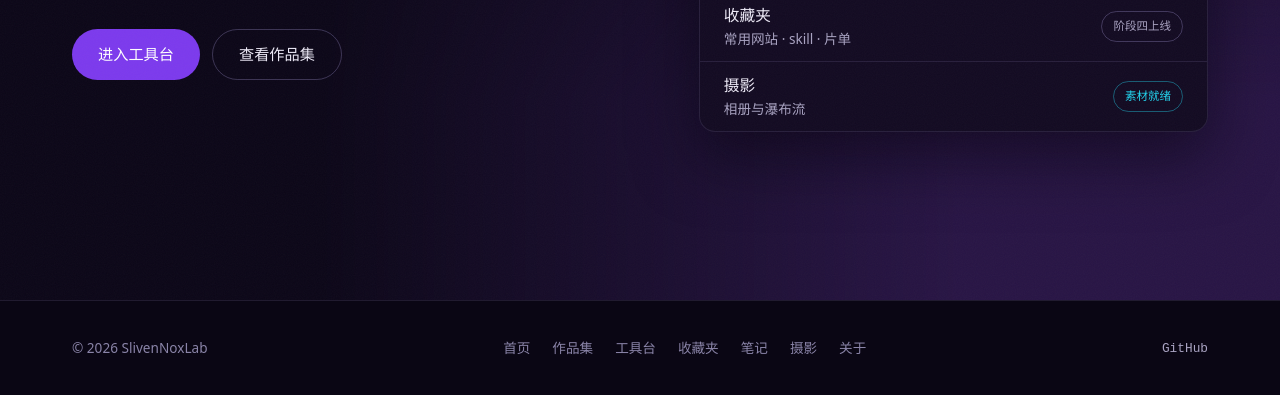
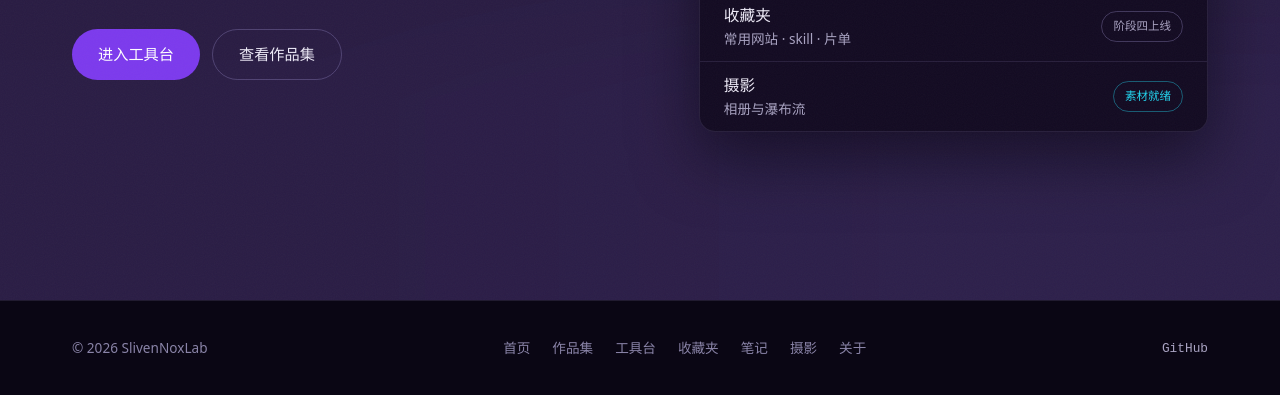
Before and after one commit to Levin-Sun/SlivenNoxLab, an Astro site: page / in a window 1280 px wide. Shown: the part 500-895 px from the top of the page. Built offline with nearby package versions, Linux system fonts and the light colour scheme; Astro itself is replaced by a stand-in of ours.

Commit message:
背景 v3：逆向 Limited 复刻 wisps+beam 极光（WebGL 单 pass）
逆向结论（UnicornStudio 场景 vTTCp5g4cVl9nwjlT56Z，Copy of black hole）：
- 光丝 = 双 voronoi 星点网格 y 压扁 3%，加法混色，缓慢纵向流动 + 闪烁
- 光束 = 中心光环半径 0.285，90° 亮弧 100s 扫掠一周
- 紫色来自 canvas 外层 CSS hue-rotate(90deg)，场景本体是深青色
本实现：两公式合并为原生 WebGL 单 pass（零依赖），补伪 bloom/抖动/暗角，
保留 Limited 定色机制（canvas 上 hue-rotate(90deg)），叠加指针视差与辉光交互。
降级链不变：WebGL → 交互 2D 光斑 → 纯 CSS。标题加隐形暗投影保对比度。

```diff
--- a/src/components/AuroraField.astro
+++ b/src/components/AuroraField.astro
@@ -1,9 +1,12 @@
 ---
-// Hero 紫色光场 —— 全站唯一的氛围动效（PLAN.md 4.1 氛围光效预算）
-// 三层降级：WebGL 极光着色器（可交互：鼠标视差 + 指针辉光跟随）
-//        → Canvas 2D 光斑（同样响应鼠标）→ 纯 CSS 渐变（无 JS 静态兜底）
+// Hero 紫色光场 v3 —— 逆向自参考站 Limited 的 UnicornStudio "black hole" 场景。
+// 原配方（assets.unicorn.studio/embeds/vTTCp5g4cVl9nwjlT56Z）：
+//   wisps 层：双 voronoi 星点网格 y 压扁 3% → 横向光丝，闪烁 + 缓慢纵向流动（加法混色）
+//   beam 层：中心光环 + 90° 亮弧每 100 秒扫掠一周（雷达式）
+//   定色机制：场景渲染深青色，外层 CSS filter: hue-rotate(90deg) 转为品牌紫
+// 本实现把两层合并为单 pass 原生 WebGL 着色器，沿用同一 hue-rotate 定色机制，
+// 并按需求增加指针交互（视差 + 辉光跟随）。降级链：WebGL → 交互式 2D 光斑 → 纯 CSS。
 // 强制切换：?aurora=css | ?aurora=2d
-// 纪律不变：文案区避让、大面积深黑基底、光斑只用品牌紫两族色相。
 ---
 
 <div class="aurora" data-variant="css" aria-hidden="true">
@@ -28,12 +31,13 @@
     display: none;
   }
 
+  /* Limited 同款定色机制：场景渲染青色，色相旋转 90° 得品牌紫 */
   .aurora[data-variant='gl'] .aurora-gl,
   .aurora[data-variant='2d'] .aurora-2d {
     display: block;
+    filter: hue-rotate(90deg);
   }
 
-  /* 纯 CSS 渐变层：仅在 css 变体下显示（也是 JS 失效时的默认层） */
   .aurora-css {
     position: absolute;
     inset: -20%;
@@ -63,15 +67,16 @@
     const reduced = matchMedia('(prefers-reduced-motion: reduce)');
     const forced = new URLSearchParams(location.search).get('aurora');
 
-    /* ------------------------------------------------------------------ */
-    /* 公共：指针跟踪（平滑跟随）与生命周期                                  */
-    /* ------------------------------------------------------------------ */
+    /* ---------------- 指针跟踪（平滑跟随） ---------------- */
     const pointer = { x: 0.72, y: 0.3, tx: 0.72, ty: 0.3 };
-    const onPointer = (e: PointerEvent) => {
-      pointer.tx = e.clientX / innerWidth;
-      pointer.ty = 1 - e.clientY / innerHeight;
-    };
-    window.addEventListener('pointermove', onPointer, { passive: true });
+    window.addEventListener(
+      'pointermove',
+      (e) => {
+        pointer.tx = e.clientX / innerWidth;
+        pointer.ty = 1 - e.clientY / innerHeight;
+      },
+      { passive: true },
+    );
 
     const makeLoop = (paint: (t: number) => void, fps = 30) => {
       let raf = 0;
@@ -97,62 +102,105 @@
       document.addEventListener('visibilitychange', () => (document.hidden ? stop() : start()));
       reduced.addEventListener?.('change', () => stop());
       start();
-      return { stop };
     };
 
-    /* ------------------------------------------------------------------ */
-    /* 层 1：WebGL fbm 极光着色器（首选）                                    */
-    /* ------------------------------------------------------------------ */
+    /* ---------------- 层 1：WebGL 复刻 wisps + beam（首选） ---------------- */
     const initGL = (): boolean => {
       const canvas = root.querySelector<HTMLCanvasElement>('.aurora-gl');
       const gl = canvas?.getContext('webgl', { antialias: false, alpha: false });
       if (!canvas || !gl) return false;
 
       const VERT = 'attribute vec2 p;void main(){gl_Position=vec4(p,0.,1.);}';
+
+      // 单 pass 复刻：wisps（双压扁 voronoi 光丝）+ beam（扫掠光环）+ 伪 bloom + vignette
+      // 颜色沿用原场景深青色，定色交给外层 CSS hue-rotate(90deg)
       const FRAG = `
 precision highp float;
 uniform vec2 uRes;
 uniform float uTime;
 uniform vec2 uMouse;
-float hash(vec2 p){p=fract(p*vec2(234.34,435.345));p+=dot(p,p+34.23);return fract(p.x*p.y);}
-float noise(vec2 p){
-  vec2 i=floor(p),f=fract(p),u=f*f*(3.-2.*f);
-  return mix(mix(hash(i),hash(i+vec2(1.,0.)),u.x),mix(hash(i+vec2(0.,1.)),hash(i+vec2(1.,1.)),u.x),u.y);
+
+vec2 hash2(vec2 p){
+  p = vec2(dot(p, vec2(127.1, 311.7)), dot(p, vec2(269.5, 183.3)));
+  return -1.0 + 2.0 * fract(sin(p) * 43758.5453123);
 }
-float fbm(vec2 p){
-  float v=0.,a=.55;
-  mat2 r=mat2(.8,-.6,.6,.8);
-  for(int i=0;i<5;i++){v+=a*noise(p);p=r*p*2.02+vec2(3.1,1.7);a*=.52;}
-  return v;
+float hash1(vec2 p){ return fract(sin(dot(p, vec2(127.1, 311.7))) * 43758.5453123); }
+
+/* 加法 voronoi 星点场（与原 wisps 层同源公式） */
+float voro(vec2 st, float radius){
+  vec2 i = floor(st);
+  float total = 0.0;
+  for (int y = -2; y <= 2; y++)
+  for (int x = -2; x <= 2; x++){
+    vec2 cell = i + vec2(float(x), float(y));
+    vec2 h = hash2(cell);
+    vec2 p = 0.5 + 0.5 * sin(5.0 + 6.2831 * h);
+    vec2 sp = cell + p;
+    float d = length(sp - st);
+    float c = radius / max(d, radius * 0.1);
+    float phase = (p.x + p.y) * 10.0 + h.x * 5.0 + uTime * 0.5;
+    c *= sin(phase) + 1.0;
+    total += mix(c * c, c * 2.0, 0.25);
+  }
+  return total;
 }
+
+/* 中心光环 + 100 秒一周的 90° 扫掠亮弧（与原 beam 层同源公式） */
+float ringBeam(vec2 uv, vec2 center){
+  float aspect = uRes.x / uRes.y;
+  vec2 st = vec2(uv.x * aspect, uv.y);
+  vec2 c = vec2(center.x * aspect, center.y);
+  float ringDist = abs(length(st - c) - 0.285);
+  float brightness = 0.0775 / (1.0 - smoothstep(0.2, 0.002, ringDist + 0.02));
+  float sweep = fract(uTime * 0.01 + 1.0) * 6.28318530718;
+  float ang = atan(st.y - c.y, st.x - c.x);
+  if (ang < 0.0) ang += 6.28318530718;
+  float diff = abs(ang - sweep);
+  if (diff > 3.14159265) diff = 6.28318530718 - diff;
+  brightness *= 1.04 - smoothstep(0.0, 1.5708, diff);
+  return brightness * pow(max(1.0 - ringDist, 0.0), 3.0);
+}
+
 void main(){
-  vec2 uv=gl_FragCoord.xy/uRes;
-  vec2 asp=vec2(uRes.x/uRes.y,1.);
-  vec2 st=uv*asp;
-  float t=uTime*.05;
-  vec2 par=(uMouse/uRes-.5)*.4;
+  vec2 uv = gl_FragCoord.xy / uRes;
+  float aspect = uRes.x / uRes.y;
 
-  /* 帘状极光：fbm 域扭曲 + 横向条带 */
-  vec2 q=vec2(fbm(st*1.35+vec2(0.,-t)),fbm(st*1.35-vec2(t*.7,0.)));
-  float f=fbm(st*2.1+q*1.7+par*(1.2-uv.y));
-  float band=f*(.6+.55*sin(st.x*2.6+q.y*5.+t*2.));
-  float beams=pow(max(band,0.),3.2)*1.6;
+  /* 指针视差：整场轻微偏移（自加交互，原场景此参数为关） */
+  vec2 par = (uMouse - 0.5) * 0.05;
 
-  /* 文案区避让（左侧中带）+ 边缘强调 */
-  float dText=length(st-vec2(.3,.48)*asp);
-  float textMask=smoothstep(.6,.12,dText);
-  float edge=smoothstep(.32,.95,length(uv-vec2(.5,.5)));
-  float energy=beams*mix(1.,.15,textMask)*mix(.4,1.3,edge);
+  /* wisps：y 压扁 0.03 的双 voronoi 网格，纵向缓慢流动；横向正弦摆动制造弧度 */
+  vec2 p = (uv - 0.5) - par;
+  vec2 pa = vec2(p.x * aspect, p.y);
+  float flow = uTime * 0.025;
+  vec2 g1 = pa * 28.5 * vec2(1.0, 0.03) + vec2(0.0, -flow);
+  vec2 g2 = pa * 36.0 * vec2(1.0, 0.03) + vec2(10.0, -flow);
+  g1.x += sin(pa.y * 6.0 + uTime * 0.12) * 0.9;
+  g2.x += sin(pa.y * 4.0 - uTime * 0.09 + 2.0) * 1.3;
+  float w = voro(g1, 0.45) * 0.02 + voro(g2, 0.45) * 0.04;
+  /* 轻晕染软化热核边缘；间隙保持纯黑（晕染只跟 sqrt 走，不抬底） */
+  vec3 col = vec3(0.0, 0.18, 0.1725) * (w + sqrt(max(w, 0.0)) * 0.15);
 
-  /* 指针辉光：跟随鼠标的柔光（交互反馈） */
-  float dM=length(st-uMouse/uRes*asp);
-  float glow=exp(-dM*4.5)*.45*(1.-textMask*.6);
+  /* beam：扫掠光环（压暗提柔，避免几何感太硬） */
+  vec2 c = vec2(0.5) - par * 0.5;
+  float beam = ringBeam(uv, c);
+  col += vec3(0.0, 0.243, 0.231) * beam / (1.0 + beam * beam) * 0.7;
 
-  float hueMix=fbm(st*.85-t*.3);
-  vec3 plasma=mix(vec3(.486,.227,.929),vec3(.659,.333,.969),hueMix);
-  vec3 col=vec3(.039,.024,.078)+plasma*(energy*.34+glow*.6);
-  col*=1.-.22*smoothstep(.5,1.05,length(uv-.5));
-  gl_FragColor=vec4(col,1.);
+  /* 指针辉光（自加交互） */
+  vec2 su = vec2(uv.x * aspect, uv.y);
+  vec2 m = vec2(uMouse.x * aspect, uMouse.y);
+  col += vec3(0.0, 0.30, 0.28) * exp(-length(su - m) * 4.5) * 0.4;
+
+  /* 伪 bloom：热区增强（原场景为 9 pass 高斯，此处单 pass 近似） */
+  float luma = dot(col, vec3(0.299, 0.587, 0.114));
+  col += smoothstep(0.2, 0.9, luma) * col * 0.7;
+
+  /* 边缘 vignette */
+  col *= 1.0 - 0.4 * smoothstep(0.5, 1.02, length(uv - 0.5));
+
+  /* 抖动去色带（原 grain 层低配版，DOM 噪点层另有全局质感） */
+  col += (hash1(gl_FragCoord.xy + fract(uTime) * 100.0) - 0.5) / 255.0;
+
+  gl_FragColor = vec4(max(col, vec3(0.0)), 1.0);
 }`;
 
       const compile = (type: number, src: string) => {
@@ -187,10 +235,12 @@ void main(){
       const uTime = gl.getUniformLocation(prog, 'uTime');
       const uMouse = gl.getUniformLocation(prog, 'uMouse');
 
-      // 半分辨率渲染：着色器本身柔和，CSS 放大无损观感，逐帧成本减半
+      // 着色器含 2×25 格 voronoi，60% 分辨率渲染在观感与帧率间取平衡
+      const isSmall = matchMedia('(max-width: 768px)').matches;
+      const scale = isSmall ? 0.4 : 0.6;
       const resize = () => {
-        canvas.width = Math.max(2, Math.ceil(canvas.clientWidth * 0.5));
-        canvas.height = Math.max(2, Math.ceil(canvas.clientHeight * 0.5));
+        canvas.width = Math.max(2, Math.ceil(canvas.clientWidth * scale));
+        canvas.height = Math.max(2, Math.ceil(canvas.clientHeight * scale));
         gl.viewport(0, 0, canvas.width, canvas.height);
       };
       resize();
@@ -198,7 +248,7 @@ void main(){
       const paint = (t: number) => {
         gl.uniform2f(uRes, canvas.width, canvas.height);
         gl.uniform1f(uTime, t);
-        gl.uniform2f(uMouse, pointer.x * canvas.width, pointer.y * canvas.height);
+        gl.uniform2f(uMouse, pointer.x, pointer.y);
         gl.drawArrays(gl.TRIANGLES, 0, 3);
       };
 
@@ -210,22 +260,19 @@ void main(){
 
       root.dataset.variant = 'gl';
       if (reduced.matches) {
-        paint(40000); // 静态帧：reduced-motion 终态
+        paint(40000);
         return true;
       }
       makeLoop((t) => paint(t), 30);
       return true;
     };
 
-    /* ------------------------------------------------------------------ */
-    /* 层 2：Canvas 2D 光斑（WebGL 不可用时的降级，同样跟随鼠标）             */
-    /* ------------------------------------------------------------------ */
+    /* ---------------- 层 2：Canvas 2D 光斑降级（交互式） ---------------- */
     const init2D = (): boolean => {
       const canvas = root.querySelector<HTMLCanvasElement>('.aurora-2d');
       const ctx = canvas?.getContext('2d');
       if (!canvas || !ctx) return false;
 
-      // 光斑只用品牌紫两族色相，青色不进光场
       const blobs = [
         { x: 0.16, y: 0.12, r: 0.44, h: 268, a: 0.3, px: 0.00013, py: 0.00009, ph: 0.00004 },
         { x: 0.68, y: 0.2, r: 0.4, h: 292, a: 0.26, px: 0.00011, py: 0.00012, ph: 0.00005 },
@@ -243,7 +290,6 @@ void main(){
         ctx.clearRect(0, 0, canvas.width, canvas.height);
         ctx.globalCompositeOperation = 'lighter';
         blobs.forEach((b, i) => {
-          // 第一个光斑缓步追随指针，制造"光跟着走"的交互感
           const drift = i === 0 ? { x: pointer.x * 0.25, y: pointer.y * 0.25 } : { x: 0, y: 0 };
           const x = (b.x + Math.sin(t * b.px) * 0.08 + drift.x) * canvas.width;
           const y = (b.y + Math.cos(t * b.py) * 0.09 + drift.y) * canvas.height;
@@ -271,15 +317,10 @@ void main(){
       return true;
     };
 
-    /* ------------------------------------------------------------------ */
-    /* 选择变体                                                            */
-    /* ------------------------------------------------------------------ */
+    /* ---------------- 变体选择 ---------------- */
     if (forced !== 'css') {
-      const ok =
-        (forced !== '2d' && initGL()) ||
-        init2D();
+      const ok = (forced !== '2d' && initGL()) || init2D();
       if (ok) {
-        // JS 光场接管后，CSS 层退出合成
         (root.querySelector('.aurora-css') as HTMLElement).style.display = 'none';
       }
     }
--- a/src/components/Hero.astro
+++ b/src/components/Hero.astro
@@ -55,12 +55,14 @@ import Console from './Console.astro';
     gap: var(--space-5);
   }
 
-  /* 双色标题：关键短语着品牌紫浅调（5.1:1，大字号远超 AA） */
+  /* 双色标题：关键短语着品牌紫浅调（5.1:1，大字号远超 AA）。
+   * 暗色投影：光场亮丝穿过标题时保持可读，视觉上不可见 */
   .hero-title {
     font-size: clamp(2.5rem, 1.2rem + 4.2vw, 4.25rem);
     font-weight: 700;
     line-height: 1.14;
     color: var(--color-text);
+    text-shadow: 0 2px 32px rgba(6, 3, 16, 0.9);
   }
 
   .hero-line {
```
